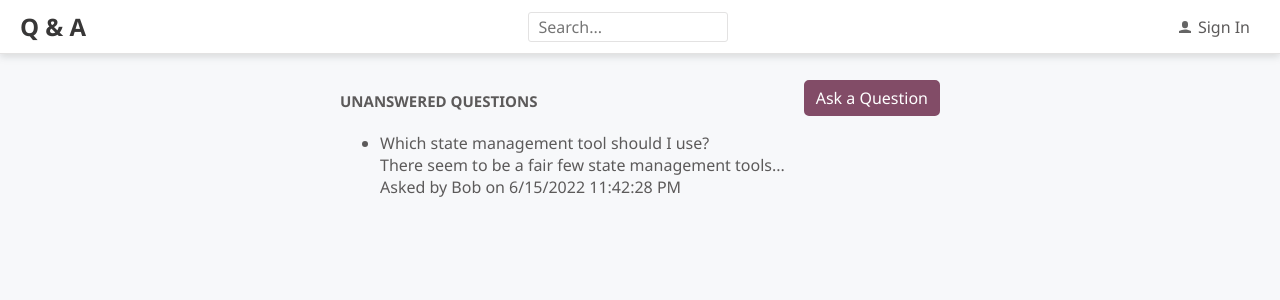
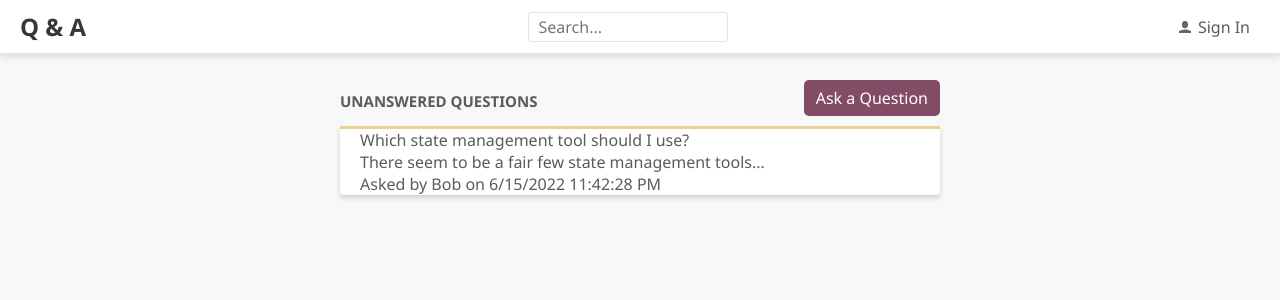
Before and after one commit to msenor/QandA, a React (Create React App) app in the folder frontend/: page / in a window 1280 px wide. Shown: the top 300 px of the page. Built offline with nearby package versions, Linux system fonts and the light colour scheme.

Commit message:
Style the QuestionList component

```diff
--- a/frontend/src/QuestionList.tsx
+++ b/frontend/src/QuestionList.tsx
@@ -1,6 +1,9 @@
+/** @jsxImportSource @emotion/react */
+import { css } from '@emotion/react';
 import React from 'react';
 import { QuestionData } from './QuestionsData';
 import { Question } from './Question';
+import { accent2, gray5 } from './Styles';
 
 interface Props {
   data: QuestionData[];
@@ -8,9 +11,28 @@
 }
 
 export const QuestionList = ({ data, renderItem }: Props) => (
-  <ul>
+  <ul
+    css={css`
+      list-style: none;
+      margin: 10px 0 0 0;
+      padding: 0px 20px;
+      background-color: #fff;
+      border-bottom-left-radius: 4px;
+      border-bottom-right-radius: 4px;
+      border-top: 3px solid ${accent2};
+      box-shadow: 0 3px 5px 0 rgba(0, 0, 0, 0.16);
+    `}
+  >
     {data.map((question) => (
-      <li key={question.questionId}>
+      <li
+        key={question.questionId}
+        css={css`
+          border-top: 1px solid ${gray5};
+          :first-of-type {
+            border-top: none;
+          }
+        `}
+      >
         {renderItem ? renderItem(question) : <Question data={question} />}
       </li>
     ))}
```
